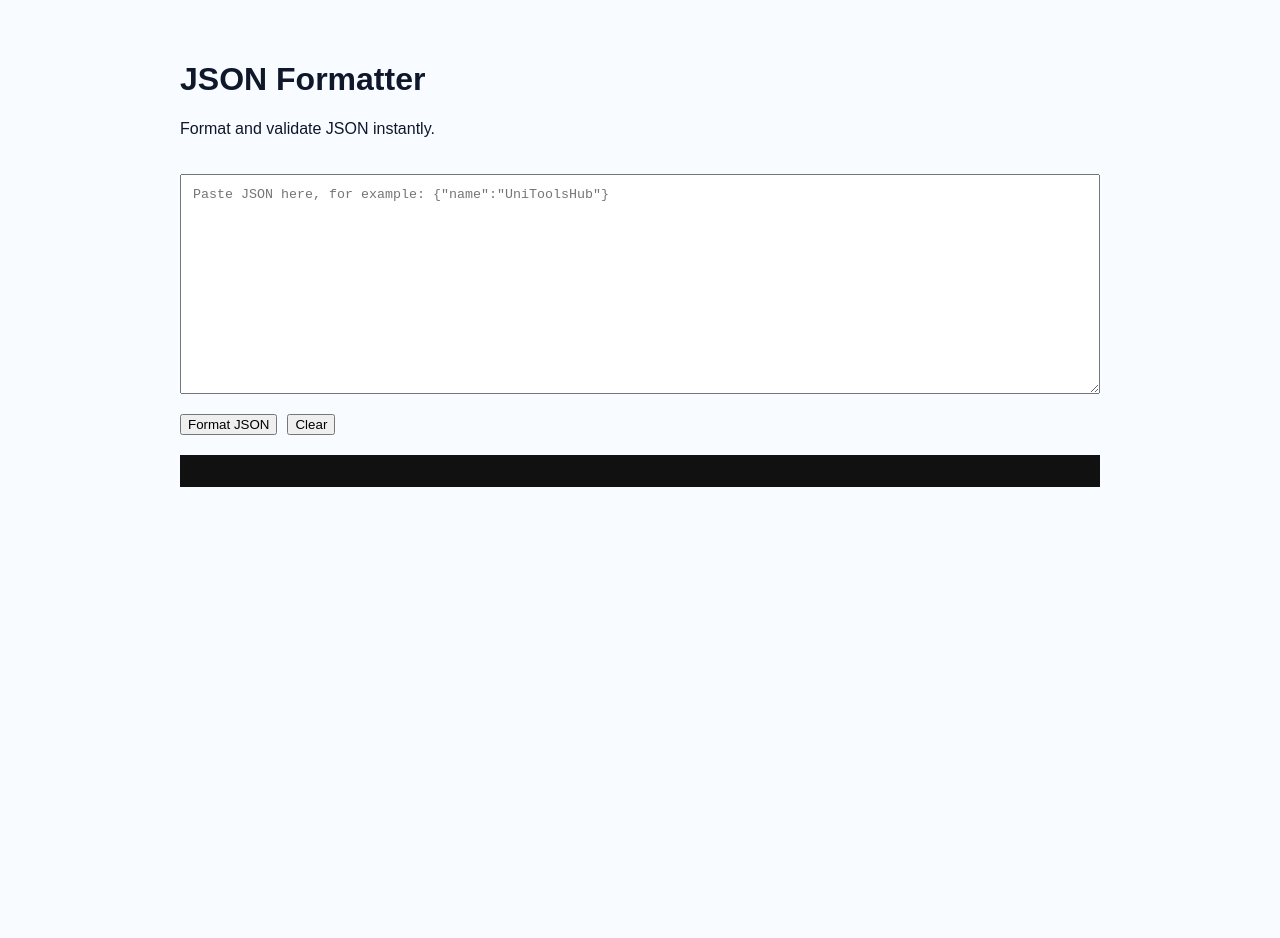
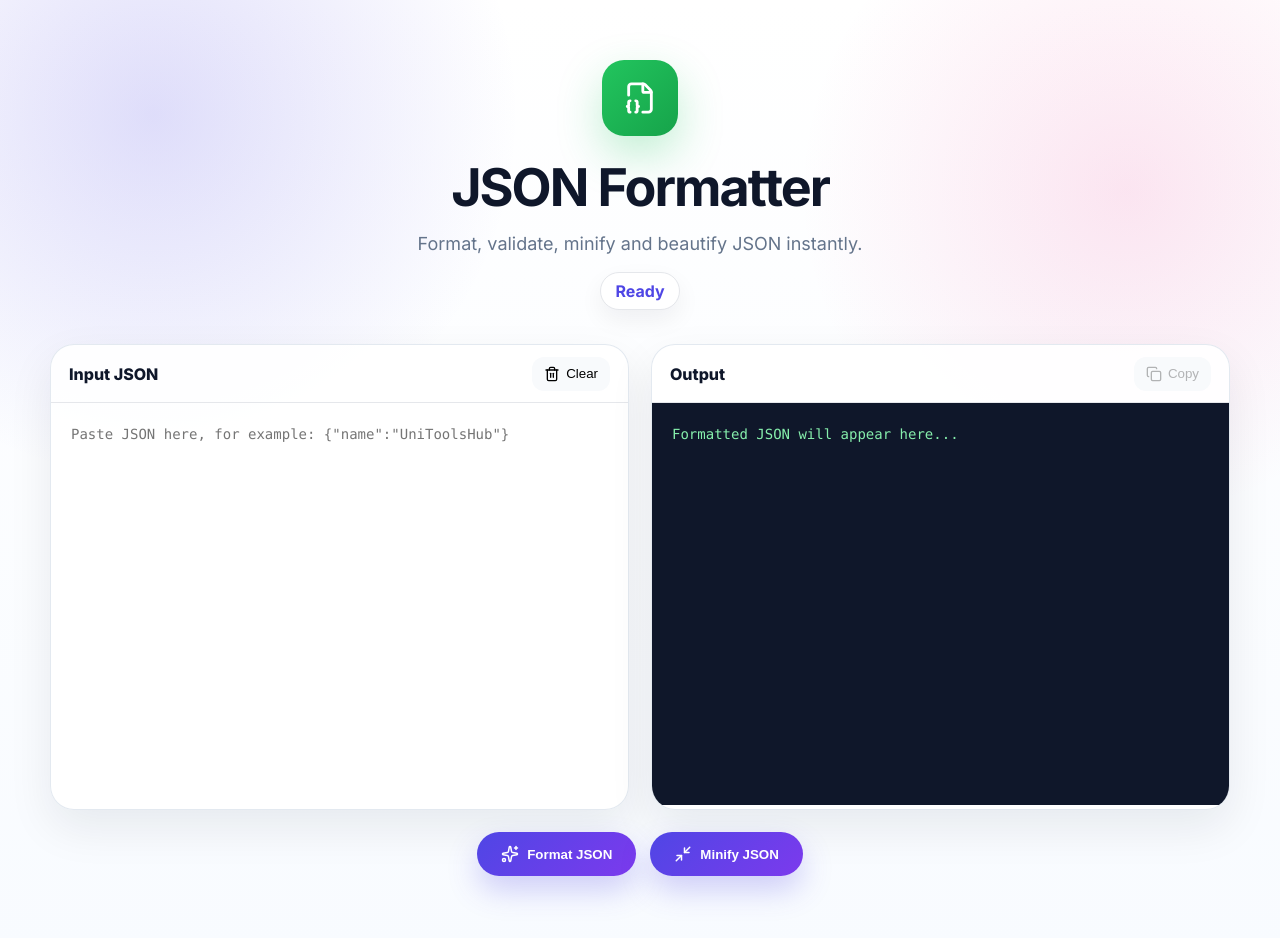
Before and after one commit to xieshaomiao/unitoolshub, a Next.js app: page /tools/json in a window 1280 px wide. Shown: the top 938 px of the page. Before the commit the page ends 800 px from the top, so only its background shows below. Built offline with nearby package versions, Linux system fonts and the light colour scheme.

Commit message:
style: redesign json formatter page

```diff
--- a/app/globals.css
+++ b/app/globals.css
@@ -466,3 +466,145 @@ a {
     flex-wrap: wrap;
   }
 }
+
+.tool-page {
+  min-height: 100vh;
+  padding: 40px 36px 80px;
+  background:
+    radial-gradient(circle at 12% 12%, rgba(79,70,229,.18), transparent 26%),
+    radial-gradient(circle at 88% 20%, rgba(236,72,153,.14), transparent 24%),
+    linear-gradient(180deg,#ffffff 0%,#f8fbff 100%);
+}
+
+.tool-hero {
+  max-width: 900px;
+  margin: 20px auto 34px;
+  text-align: center;
+}
+
+.tool-icon-large {
+  width: 76px;
+  height: 76px;
+  margin: 0 auto 20px;
+  border-radius: 22px;
+  display: grid;
+  place-items: center;
+  color: white;
+  background: linear-gradient(135deg, #22c55e, #16a34a);
+  box-shadow: 0 18px 45px rgba(34,197,94,.28);
+}
+
+.tool-hero h1 {
+  margin: 0;
+  font-size: 52px;
+  letter-spacing: -2px;
+}
+
+.tool-hero p {
+  margin: 14px auto 18px;
+  color: #64748b;
+  font-size: 18px;
+}
+
+.tool-status {
+  display: inline-flex;
+  padding: 8px 14px;
+  border-radius: 999px;
+  background: white;
+  border: 1px solid #e5e7eb;
+  color: #4f46e5;
+  font-weight: 700;
+  box-shadow: 0 10px 25px rgba(15,23,42,.06);
+}
+
+.tool-panel {
+  max-width: 1180px;
+  margin: 0 auto;
+  display: grid;
+  grid-template-columns: 1fr 1fr;
+  gap: 22px;
+}
+
+.editor-card {
+  min-height: 460px;
+  border-radius: 24px;
+  background: rgba(255,255,255,.88);
+  border: 1px solid rgba(226,232,240,.95);
+  box-shadow: 0 18px 45px rgba(15,23,42,.08);
+  overflow: hidden;
+}
+
+.editor-header {
+  height: 58px;
+  padding: 0 18px;
+  display: flex;
+  align-items: center;
+  justify-content: space-between;
+  border-bottom: 1px solid #e5e7eb;
+  font-weight: 800;
+}
+
+.editor-header button {
+  border: 0;
+  border-radius: 12px;
+  padding: 9px 12px;
+  display: inline-flex;
+  align-items: center;
+  gap: 6px;
+  background: #f8fafc;
+  cursor: pointer;
+}
+
+.editor-card textarea,
+.editor-card pre {
+  width: 100%;
+  height: 402px;
+  margin: 0;
+  border: 0;
+  outline: 0;
+  padding: 20px;
+  resize: none;
+  font-family: ui-monospace, SFMono-Regular, Menlo, Monaco, Consolas, monospace;
+  font-size: 14px;
+  line-height: 1.7;
+  background: transparent;
+  color: #0f172a;
+  overflow: auto;
+}
+
+.editor-card pre {
+  background: #0f172a;
+  color: #86efac;
+}
+
+.tool-actions {
+  max-width: 1180px;
+  margin: 22px auto 0;
+  display: flex;
+  justify-content: center;
+  gap: 14px;
+}
+
+.tool-actions button {
+  border: 0;
+  border-radius: 999px;
+  padding: 13px 24px;
+  display: inline-flex;
+  align-items: center;
+  gap: 8px;
+  color: white;
+  font-weight: 800;
+  background: linear-gradient(135deg, #4f46e5, #7c3aed);
+  cursor: pointer;
+  box-shadow: 0 14px 30px rgba(79,70,229,.25);
+}
+
+@media (max-width: 900px) {
+  .tool-panel {
+    grid-template-columns: 1fr;
+  }
+
+  .tool-hero h1 {
+    font-size: 40px;
+  }
+}
--- a/app/tools/json/page.tsx
+++ b/app/tools/json/page.tsx
@@ -1,45 +1,100 @@
 "use client";
 
 import { useState } from "react";
+import { Copy, FileJson2, Minimize2, Sparkles, Trash2 } from "lucide-react";
 
 export default function Page() {
   const [input, setInput] = useState("");
   const [output, setOutput] = useState("");
+  const [status, setStatus] = useState("Ready");
 
   function formatJson() {
     try {
       const parsed = JSON.parse(input);
       setOutput(JSON.stringify(parsed, null, 2));
+      setStatus("Valid JSON");
     } catch {
-      setOutput("Invalid JSON");
+      setOutput("");
+      setStatus("Invalid JSON");
     }
+  }
+
+  function minifyJson() {
+    try {
+      const parsed = JSON.parse(input);
+      setOutput(JSON.stringify(parsed));
+      setStatus("Minified");
+    } catch {
+      setOutput("");
+      setStatus("Invalid JSON");
+    }
+  }
+
+  async function copyOutput() {
+    await navigator.clipboard.writeText(output);
+    setStatus("Copied");
   }
 
   function clearAll() {
     setInput("");
     setOutput("");
+    setStatus("Ready");
   }
 
   return (
-    <main style={{ padding: 40, maxWidth: 1000, margin: "0 auto", fontFamily: "sans-serif" }}>
+    <main className="tool-page">
+      <section className="tool-hero">
+        <div className="tool-icon-large">
+          <FileJson2 size={34} />
+        </div>
+
         <h1>JSON Formatter</h1>
-      <p>Format and validate JSON instantly.</p>
+        <p>Format, validate, minify and beautify JSON instantly.</p>
+
+        <div className="tool-status">{status}</div>
+      </section>
+
+      <section className="tool-panel">
+        <div className="editor-card">
+          <div className="editor-header">
+            <span>Input JSON</span>
+            <button onClick={clearAll}>
+              <Trash2 size={16} />
+              Clear
+            </button>
+          </div>
 
           <textarea
             value={input}
             onChange={(e) => setInput(e.target.value)}
             placeholder='Paste JSON here, for example: {"name":"UniToolsHub"}'
-        style={{ width: "100%", height: 220, marginTop: 20, padding: 12 }}
           />
-
-      <div style={{ marginTop: 16, display: "flex", gap: 10 }}>
-        <button onClick={formatJson}>Format JSON</button>
-        <button onClick={clearAll}>Clear</button>
         </div>
 
-      <pre style={{ marginTop: 20, padding: 16, background: "#111", color: "#00ff88", overflow: "auto" }}>
-        {output}
-      </pre>
+        <div className="editor-card">
+          <div className="editor-header">
+            <span>Output</span>
+            <button onClick={copyOutput} disabled={!output}>
+              <Copy size={16} />
+              Copy
+            </button>
+          </div>
+
+          <pre>{output || "Formatted JSON will appear here..."}</pre>
+        </div>
+      </section>
+
+      <div className="tool-actions">
+        <button onClick={formatJson}>
+          <Sparkles size={18} />
+          Format JSON
+        </button>
+
+        <button onClick={minifyJson}>
+          <Minimize2 size={18} />
+          Minify JSON
+        </button>
+      </div>
     </main>
   );
 }
```
Lines whose indentation alone changed are shown as unchanged.
